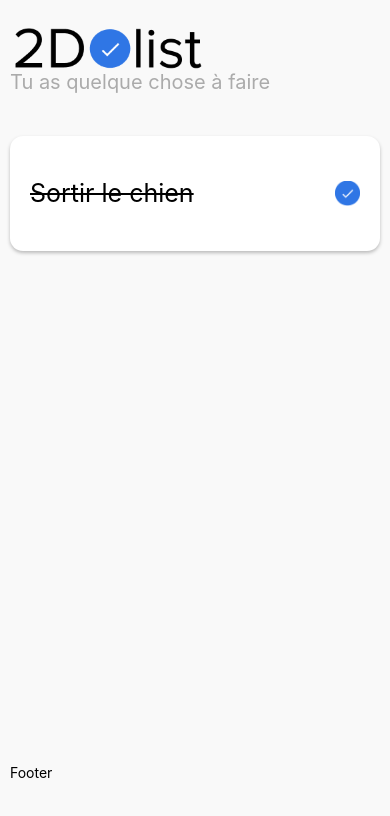
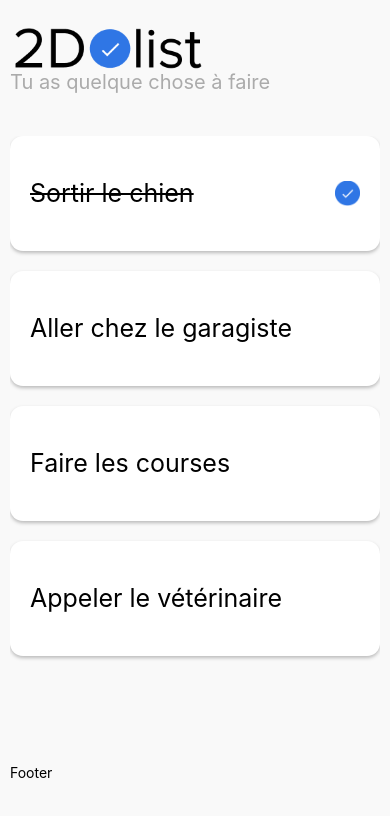
Before and after one commit to Saad95800/todo-list-react-native2, a React Native app: screen / in a window 390 px wide. Shown: the top 816 px of the page. Built offline with nearby package versions, Linux system fonts and the light colour scheme.

Commit message:
Liste des tâches + update d'une tâche

```diff
--- a/App.js
+++ b/App.js
@@ -1,20 +1,44 @@
+import {useState} from 'react'
 import {
   SafeAreaView,
   SafeAreaProvider
 } from 'react-native-safe-area-context';
-import { Text, View } from 'react-native';
+import { Text, View, ScrollView } from 'react-native';
 import { s } from './app.styles.js';
 import Header from './components/Header/Header.js';
 import CardTodo from './components/CardTodo/CardTodo.js';
 
-const TODO_LIST = [
-  {id: 1, title: "Sortir le chien", isCompleted: true},
-  {id: 2, title: "Aller chez le garagiste", isCompleted: false},
-  {id: 3, title: "Faire les courses", isCompleted: false},
-  {id: 4, title: "Appeler le vétérinaire", isCompleted: false}
-]
 
 export default function App() {
+
+  const [todoList, setTodoList ] = useState([
+    {id: 1, title: "Sortir le chien", isCompleted: true},
+    {id: 2, title: "Aller chez le garagiste", isCompleted: false},
+    {id: 3, title: "Faire les courses", isCompleted: false},
+    {id: 4, title: "Appeler le vétérinaire", isCompleted: false}
+  ])
+
+  function updateTodo(todo){
+    const updatedTodo = {
+      ...todo,
+      isCompleted: !todo.isCompleted
+    }
+
+    const indexToUpdate = todoList.findIndex((todo) => Number(todo.id) === Number(updatedTodo.id))
+    const updatedTodolist = [...todoList]
+    updatedTodolist[indexToUpdate] = updatedTodo
+    setTodoList(updatedTodolist)
+
+  }
+
+  function renderTodoList(){
+    return todoList.map((todo, i) => {
+      return <View key={i} style={s.cardItem}>
+                <CardTodo todo={todo} updateTodo={updateTodo}/>
+             </View>
+    })
+  }
+
   return (
     <View style={{flexDirection: 'column', flex: 1}}>
       <SafeAreaProvider>
@@ -23,7 +47,7 @@ export default function App() {
             <Header />
           </View>
           <View style={s.body}>
-            <CardTodo todo={TODO_LIST[0]} />
+            <ScrollView>{renderTodoList()}</ScrollView>
           </View>
           <View style={s.footer}>
             <Text>Footer</Text>
--- a/app.styles.js
+++ b/app.styles.js
@@ -17,5 +17,8 @@ export const s = StyleSheet.create({
         backgroundColor: "#f9f9f9",
         flex: 1,
         padding: 10
+    },
+    cardItem: {
+        marginBottom: 20
     }
 })
--- a/components/CardTodo/CardTodo.js
+++ b/components/CardTodo/CardTodo.js
@@ -3,9 +3,9 @@ import { TouchableOpacity, Text, Image } from 'react-native'
 import checkImg from '../../assets/check.png'
 import { s } from './CardTodo.style'
 
-export default function CardTodo({todo}) {
+export default function CardTodo({todo, updateTodo}) {
   return (
-    <TouchableOpacity style={s.card}>
+    <TouchableOpacity style={s.card} onPress={()=>{ updateTodo(todo) }}>
         <Text style={[s.txt, todo.isCompleted && {textDecorationLine: "line-through"}]}>{todo.title}</Text>
         {todo.isCompleted && <Image style={s.img} source={checkImg} />}
     </TouchableOpacity>
```
